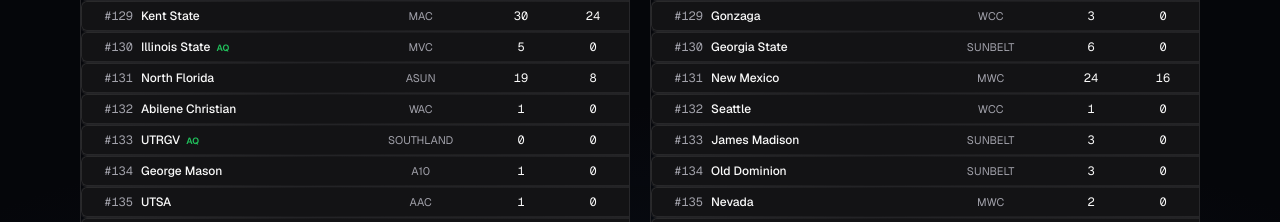
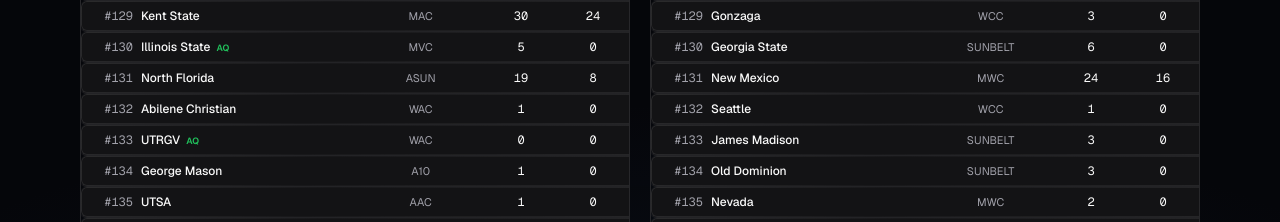
Before and after one commit to mikkelgolf/golfdata, a Next.js app: page /teams in a window 1280 px wide. Shown: the part 4360-4582 px from the top of the page. Built offline with nearby package versions, Linux system fonts and the light colour scheme.

Commit message:
daily refresh 2026-05-04 — rankings + champions

```diff
--- a/src/data/all-teams-men-2026.ts
+++ b/src/data/all-teams-men-2026.ts
@@ -1,5 +1,5 @@
 // AUTO-GENERATED by scripts/build-all-teams.mjs — do not edit by hand.
-// Source: data/clippd/rankings-2026-04-30.json
+// Source: data/clippd/rankings-2026-05-04.json
 // Run `npm run build:teams` to refresh after a Clippd pull.
 //
 // 311 D1 men's golf teams. Coordinates resolved via:
@@ -144,7 +144,7 @@
   { rank: 130, team: "Illinois State", conference: "MVC", events: 12, wins: 85, losses: 64, ties: 6, eligible: true, isAutoQualifier: false, aqConference: null, lat: 40.5092961, lng: -88.9843937 },
   { rank: 131, team: "North Florida", conference: "ASUN", events: 12, wins: 46, losses: 126, ties: 2, eligible: false, isAutoQualifier: false, aqConference: null, lat: 30.2694, lng: -81.5065 },
   { rank: 132, team: "Abilene Christian", conference: "WAC", events: 12, wins: 87, losses: 62, ties: 2, eligible: true, isAutoQualifier: false, aqConference: null, lat: 32.44645, lng: -99.7475905 },
-  { rank: 133, team: "UTRGV", conference: "SOUTHLAND", events: 11, wins: 78, losses: 54, ties: 3, eligible: true, isAutoQualifier: true, aqConference: "SOUTHLAND", lat: 26.3013982, lng: -98.1624501 },
+  { rank: 133, team: "UTRGV", conference: "SOUTHLAND", events: 11, wins: 78, losses: 54, ties: 3, eligible: true, isAutoQualifier: false, aqConference: null, lat: 26.3013982, lng: -98.1624501 },
   { rank: 134, team: "George Mason", conference: "A10", events: 11, wins: 90, losses: 53, ties: 4, eligible: true, isAutoQualifier: false, aqConference: null, lat: 38.8462236, lng: -77.3063733 },
   { rank: 135, team: "UTSA", conference: "AAC", events: 11, wins: 66, losses: 73, ties: 0, eligible: false, isAutoQualifier: false, aqConference: null, lat: 29.4246002, lng: -98.4951405 },
   { rank: 136, team: "Rhode Island", conference: "A10", events: 12, wins: 105, losses: 35, ties: 3, eligible: true, isAutoQualifier: false, aqConference: null, lat: 41.8239891, lng: -71.4128343 },
--- a/src/data/all-teams-women-2026.ts
+++ b/src/data/all-teams-women-2026.ts
@@ -1,5 +1,5 @@
 // AUTO-GENERATED by scripts/build-all-teams.mjs — do not edit by hand.
-// Source: data/clippd/rankings-2026-04-30.json
+// Source: data/clippd/rankings-2026-05-04.json
 // Run `npm run build:teams` to refresh after a Clippd pull.
 //
 // 286 D1 women's golf teams. Coordinates resolved via:
--- a/src/data/rankings-men.ts
+++ b/src/data/rankings-men.ts
@@ -22,7 +22,7 @@
 /**
  * NCAA D1 Men's golf rankings - 2025-26 season.
  *
- * Auto-generated from Clippd leaderboard API on 2026-04-30.
+ * Auto-generated from Clippd leaderboard API on 2026-05-04.
  * Source: scoreboard.clippd.com/rankings
  */
 export const rankingsMen: TeamData[] = [
@@ -158,7 +158,7 @@
   { rank: 130, team: "Illinois State", conference: "MVC", events: 12, wins: 85, losses: 64, ties: 6, eligible: true, isAutoQualifier: true, aqConference: "MVC", lat: 40.5092961, lng: -88.9843937, avgPoints: 24.57, strengthOfSchedule: -1.6449, strengthOfScheduleRank: 153, adjustedScore: 288.52, eventsWon: 2, eventsTop3: 3 },
   { rank: 131, team: "North Florida", conference: "ASUN", events: 12, wins: 46, losses: 126, ties: 2, eligible: false, isAutoQualifier: false, aqConference: null, lat: 30.2694, lng: -81.5065, avgPoints: 24.49, strengthOfSchedule: -0.2403, strengthOfScheduleRank: 61, adjustedScore: 288.56, eventsWon: 0, eventsTop3: 0 },
   { rank: 132, team: "Abilene Christian", conference: "WAC", events: 12, wins: 87, losses: 62, ties: 2, eligible: true, isAutoQualifier: false, aqConference: null, lat: 32.44645, lng: -99.7475905, avgPoints: 24.47, strengthOfSchedule: -1.4434, strengthOfScheduleRank: 135, adjustedScore: 288.62, eventsWon: 1, eventsTop3: 2 },
-  { rank: 133, team: "UTRGV", conference: "SOUTHLAND", events: 11, wins: 78, losses: 54, ties: 3, eligible: true, isAutoQualifier: true, aqConference: "SOUTHLAND", lat: 26.3013982, lng: -98.1624501, avgPoints: 24.18, strengthOfSchedule: -1.5351, strengthOfScheduleRank: 145, adjustedScore: 288.73, eventsWon: 2, eventsTop3: 4 },
+  { rank: 133, team: "UTRGV", conference: "WAC", events: 11, wins: 78, losses: 54, ties: 3, eligible: true, isAutoQualifier: true, aqConference: "SOUTHLAND", lat: 26.3013982, lng: -98.1624501, avgPoints: 24.18, strengthOfSchedule: -1.5351, strengthOfScheduleRank: 145, adjustedScore: 288.73, eventsWon: 2, eventsTop3: 4 },
   { rank: 134, team: "George Mason", conference: "A10", events: 11, wins: 90, losses: 53, ties: 4, eligible: true, isAutoQualifier: false, aqConference: null, lat: 38.8462236, lng: -77.3063733, avgPoints: 23.94, strengthOfSchedule: -1.8303, strengthOfScheduleRank: 167, adjustedScore: 289.02, eventsWon: 1, eventsTop3: 3 },
   { rank: 135, team: "UTSA", conference: "AAC", events: 11, wins: 66, losses: 73, ties: 0, eligible: false, isAutoQualifier: false, aqConference: null, lat: 29.4246002, lng: -98.4951405, avgPoints: 23.75, strengthOfSchedule: -1.2699, strengthOfScheduleRank: 128, adjustedScore: 289.10, eventsWon: 1, eventsTop3: 3 },
   { rank: 136, team: "Rhode Island", conference: "A10", events: 12, wins: 105, losses: 35, ties: 3, eligible: true, isAutoQualifier: false, aqConference: null, lat: 41.8239891, lng: -71.4128343, avgPoints: 23.41, strengthOfSchedule: -2.6109, strengthOfScheduleRank: 218, adjustedScore: 289.22, eventsWon: 4, eventsTop3: 6 },
--- a/src/data/rankings-women.ts
+++ b/src/data/rankings-women.ts
@@ -3,7 +3,7 @@
 /**
  * NCAA D1 Women's golf rankings - 2025-26 season.
  *
- * Auto-generated from Clippd leaderboard API on 2026-04-30.
+ * Auto-generated from Clippd leaderboard API on 2026-05-04.
  * Source: scoreboard.clippd.com/rankings
  */
 export const rankingsWomen: TeamData[] = [
```
